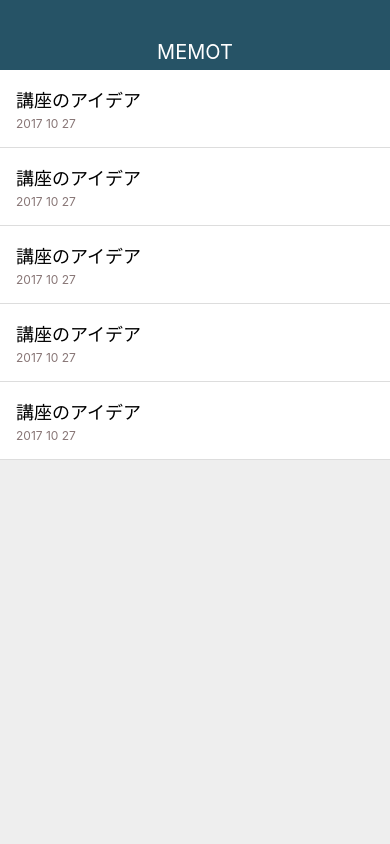
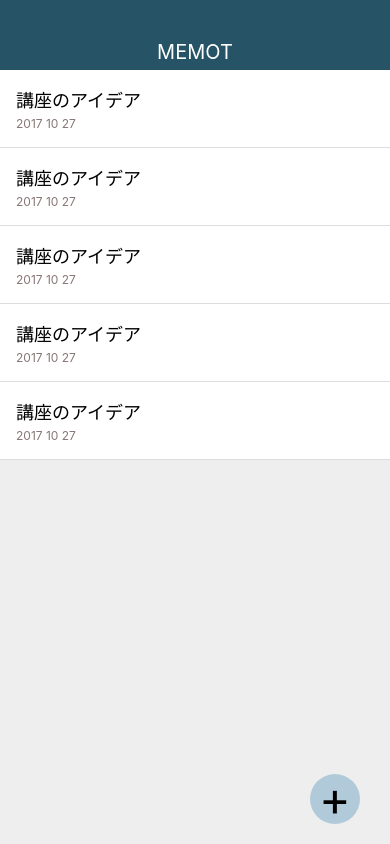
Before and after one commit to TakayaSugiyama/Memo_app, a React Native app: screen / in a window 390 px wide. Built offline with nearby package versions, Linux system fonts and the light colour scheme.

Commit message:
メモ追加ボタンを追加

```diff
--- a/App.js
+++ b/App.js
@@ -38,6 +38,9 @@ export default function App() {
             <Text style = {styles.memoDate}>2017 10 27 </Text>
         </View>
 
+        <View style = {styles.memoAddButton}>
+          <Text style = {styles.memoAddButtonTitle}>+</Text>
+        </View>
       </View>
 
     </View>
@@ -51,6 +54,7 @@ const styles = StyleSheet.create({
     alignItems: 'center',
     justifyContent: 'center',
     backgroundColor:"#eee",
+    position:"relative",
   },
   upbar:{
     position:"absolute",
@@ -88,5 +92,19 @@ const styles = StyleSheet.create({
   memoDate:{
     color:"#887676",
     fontSize:12
+  },
+  memoAddButton:{
+   backgroundColor:"rgba(39, 119, 168, 0.3)",
+   width:50,
+   height:50,
+   borderRadius:50,
+   position:"absolute",
+   bottom: 20,
+   right:30,
+  },
+  memoAddButtonTitle:{
+    fontSize:48,
+    lineHeight:50,
+    textAlign:"center",
   }
 });
```
